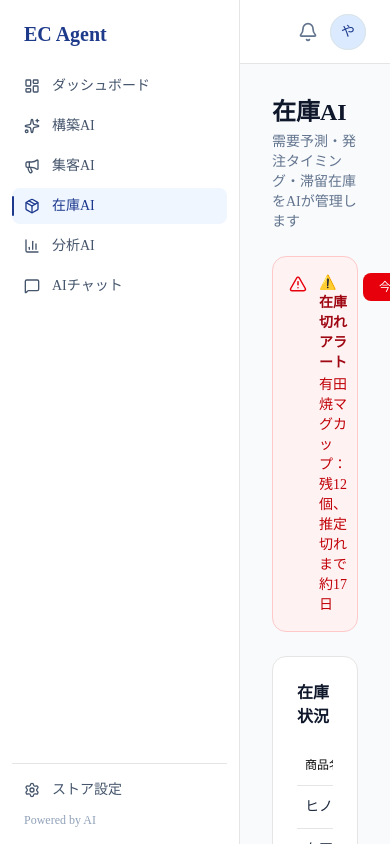
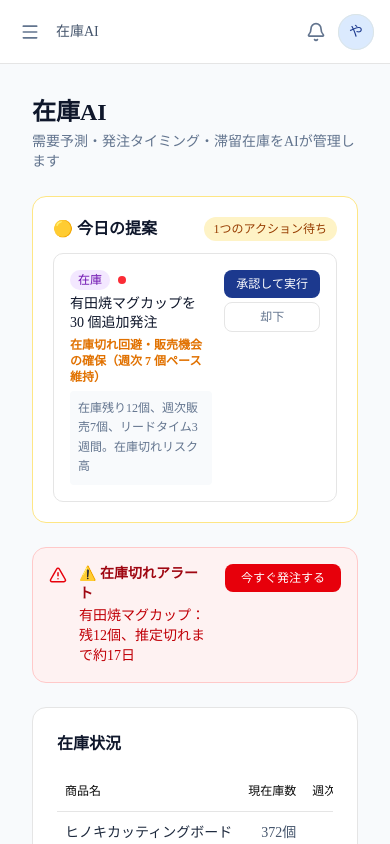
Before and after one commit to yasuidee/ec-agent-mock, a Next.js app: page /agents/inventory in a window 390 px wide. Built offline with nearby package versions, Linux system fonts and the light colour scheme.

Commit message:
feat: unify design system — mobile sidebar, page header label, brief cards on all agent pages
Co-Authored-By: Claude Sonnet 4.6 <noreply@anthropic.com>

```diff
--- a/src/app/(app)/agents/analytics/page.tsx
+++ b/src/app/(app)/agents/analytics/page.tsx
@@ -16,6 +16,7 @@ import {
 } from 'recharts';
 import { Tabs, TabsList, TabsTrigger } from '@/components/ui/tabs';
 import { kpiSummary } from '@/lib/mock-data';
+import { AgentBriefCard } from '@/components/AgentBriefCard';
 
 // ─── Static data ─────────────────────────────────────────────────────────────
 
@@ -69,6 +70,8 @@ export default function AnalyticsAgentPage() {
           アクセス分析・顧客行動・経営PLをAIが可視化します
         </p>
       </div>
+
+      <AgentBriefCard category="analytics" />
 
       {/* ── 2. Period tabs ────────────────────────────────── */}
       <Tabs value={period} onValueChange={(v) => setPeriod(v as Period)}>
--- a/src/app/(app)/agents/build/page.tsx
+++ b/src/app/(app)/agents/build/page.tsx
@@ -2,6 +2,7 @@
 
 import { useState } from 'react';
 import { CheckCircle2, Sparkles, Clock } from 'lucide-react';
+import { AgentBriefCard } from '@/components/AgentBriefCard';
 import { Input } from '@/components/ui/input';
 import {
   Table,
@@ -91,6 +92,8 @@ export default function BuildAgentPage() {
           商品ページ生成・SEO最適化・多言語対応をAIが代行します
         </p>
       </div>
+
+      <AgentBriefCard category="build" />
 
       {/* ── 2. Today's suggestions ────────────────────────────── */}
       <div className="bg-white border rounded-xl p-6">
--- a/src/app/(app)/agents/inventory/page.tsx
+++ b/src/app/(app)/agents/inventory/page.tsx
@@ -2,6 +2,7 @@
 
 import { useState } from 'react';
 import { AlertTriangle, Plus, Trash2, FileText } from 'lucide-react';
+import { AgentBriefCard } from '@/components/AgentBriefCard';
 import {
   LineChart,
   Line,
@@ -120,6 +121,8 @@ export default function InventoryAgentPage() {
           需要予測・発注タイミング・滞留在庫をAIが管理します
         </p>
       </div>
+
+      <AgentBriefCard category="inventory" />
 
       {/* ── 2. Urgent alert ───────────────────────────────── */}
       <div className="bg-red-50 border border-red-200 rounded-xl p-4">
--- a/src/app/(app)/agents/marketing/page.tsx
+++ b/src/app/(app)/agents/marketing/page.tsx
@@ -2,6 +2,7 @@
 
 import { useState } from 'react';
 import { TrendingUp, Users, Wallet, Copy, Check, Sparkles } from 'lucide-react';
+import { AgentBriefCard } from '@/components/AgentBriefCard';
 import {
   BarChart,
   Bar,
@@ -129,6 +130,8 @@ export default function MarketingAgentPage() {
           広告配信・SNS投稿・メルマガをAIが最適化します
         </p>
       </div>
+
+      <AgentBriefCard category="marketing" />
 
       {/* ── 2. KPI Cards ──────────────────────────────────── */}
       <div className="grid grid-cols-3 gap-4">
--- a/src/app/(app)/layout.tsx
+++ b/src/app/(app)/layout.tsx
@@ -1,5 +1,6 @@
 'use client';
 
+import { useState } from 'react';
 import Link from 'next/link';
 import { usePathname } from 'next/navigation';
 import {
@@ -11,6 +12,8 @@ import {
   MessageSquare,
   Settings,
   Bell,
+  Menu,
+  X,
 } from 'lucide-react';
 import { Avatar, AvatarFallback } from '@/components/ui/avatar';
 import { Separator } from '@/components/ui/separator';
@@ -25,68 +28,94 @@ const navItems = [
   { label: 'AIチャット',    icon: MessageSquare,    href: '/chat' },
 ];
 
+const allNavItems = [
+  ...navItems,
+  { label: 'ストア設定', icon: Settings, href: '/settings' },
+];
+
 export default function AppLayout({ children }: { children: React.ReactNode }) {
   const pathname = usePathname();
+  const [sidebarOpen, setSidebarOpen] = useState(false);
 
-  return (
-    <div className="flex h-screen">
-      {/* Sidebar */}
-      <aside
-        className="flex flex-col border-r bg-white"
-        style={{ width: 240, minWidth: 240 }}
-      >
-        {/* Logo */}
-        <div className="flex items-center px-6 py-5">
-          <span
-            className="text-xl"
-            style={{ color: '#1e3a8a', fontWeight: 600 }}
-          >
-            EC Agent
-          </span>
-        </div>
+  const currentLabel =
+    allNavItems.find(({ href }) => pathname === href || pathname.startsWith(href + '/'))
+      ?.label ?? '';
 
-        {/* Nav */}
-        <nav className="flex flex-col gap-1 px-3 flex-1">
-          {navItems.map(({ label, icon: Icon, href }) => {
+  const NavLink = ({
+    href,
+    icon: Icon,
+    label,
+  }: {
+    href: string;
+    icon: React.ElementType;
+    label: string;
+  }) => {
     const active = pathname === href || pathname.startsWith(href + '/');
     return (
       <Link
-                key={href}
         href={href}
-                className={`relative flex items-center gap-3 rounded-md px-3 py-2 text-sm transition-colors ${
+        onClick={() => setSidebarOpen(false)}
+        className={`group relative flex items-center gap-3 rounded-md px-3 py-2 text-sm transition-all duration-200 ${
           active
             ? 'bg-blue-50 text-blue-900 font-medium'
-                    : 'text-slate-600 hover:bg-slate-50'
+            : 'text-slate-600 hover:bg-slate-50 hover:translate-x-1'
         }`}
       >
         {active && (
           <span className="absolute left-0 top-1/2 -translate-y-1/2 w-0.5 h-5 bg-blue-900 rounded-full" />
         )}
-                <Icon className="w-4 h-4 shrink-0" />
+        <Icon
+          className={`w-4 h-4 shrink-0 transition-transform duration-200 ${
+            active ? '' : 'group-hover:scale-110'
+          }`}
+        />
         {label}
       </Link>
     );
-          })}
+  };
+
+  return (
+    <div className="flex h-screen overflow-hidden">
+      {/* Mobile overlay */}
+      {sidebarOpen && (
+        <div
+          className="fixed inset-0 z-20 bg-black/40 md:hidden"
+          onClick={() => setSidebarOpen(false)}
+        />
+      )}
+
+      {/* Sidebar */}
+      <aside
+        className={`fixed md:static inset-y-0 left-0 z-30 flex flex-col border-r bg-white transition-transform duration-300 ease-in-out md:translate-x-0 ${
+          sidebarOpen ? 'translate-x-0' : '-translate-x-full'
+        }`}
+        style={{ width: 240, minWidth: 240 }}
+      >
+        {/* Logo */}
+        <div className="flex items-center justify-between px-6 py-5 shrink-0">
+          <span className="text-xl font-semibold" style={{ color: '#1e3a8a' }}>
+            EC Agent
+          </span>
+          <button
+            className="md:hidden text-slate-400 hover:text-slate-600 transition-colors"
+            onClick={() => setSidebarOpen(false)}
+          >
+            <X size={18} />
+          </button>
+        </div>
+
+        {/* Nav */}
+        <nav className="flex flex-col gap-1 px-3 flex-1 overflow-y-auto">
+          {navItems.map((item) => (
+            <NavLink key={item.href} {...item} />
+          ))}
         </nav>
 
         <Separator className="mx-3 my-2" style={{ width: 'calc(100% - 24px)' }} />
 
         {/* Settings */}
         <div className="px-3 pb-1">
-          <Link
-            href="/settings"
-            className={`relative flex items-center gap-3 rounded-md px-3 py-2 text-sm transition-colors ${
-              pathname === '/settings'
-                ? 'bg-blue-50 text-blue-900 font-medium'
-                : 'text-slate-600 hover:bg-slate-50'
-            }`}
-          >
-            {pathname === '/settings' && (
-              <span className="absolute left-0 top-1/2 -translate-y-1/2 w-0.5 h-5 bg-blue-900 rounded-full" />
-            )}
-            <Settings className="w-4 h-4 shrink-0" />
-            ストア設定
-          </Link>
+          <NavLink href="/settings" icon={Settings} label="ストア設定" />
         </div>
 
         {/* Powered by AI */}
@@ -94,28 +123,42 @@ export default function AppLayout({ children }: { children: React.ReactNode }) {
       </aside>
 
       {/* Main */}
-      <div className="flex flex-col flex-1 overflow-hidden">
+      <div className="flex flex-col flex-1 overflow-hidden min-w-0">
         {/* Header */}
         <header
-          className="flex items-center justify-end border-b bg-white px-6 gap-3 shrink-0"
+          className="flex items-center justify-between border-b bg-white px-4 md:px-6 gap-3 shrink-0"
           style={{ height: 64 }}
         >
-          <button className="text-slate-500 hover:text-slate-700">
+          <div className="flex items-center gap-3">
+            <button
+              className="md:hidden text-slate-500 hover:text-slate-700 p-1 transition-colors"
+              onClick={() => setSidebarOpen(true)}
+            >
+              <Menu size={20} />
+            </button>
+            {currentLabel && (
+              <span className="text-sm font-medium text-slate-600">{currentLabel}</span>
+            )}
+          </div>
+
+          <div className="flex items-center gap-3">
+            <button className="text-slate-500 hover:text-slate-700 transition-colors">
               <Bell size={20} />
             </button>
-
             <Avatar className="h-9 w-9 bg-blue-100">
               <AvatarFallback className="text-sm font-medium text-blue-900 bg-blue-100">
                 や
               </AvatarFallback>
             </Avatar>
+          </div>
         </header>
 
         {/* Body */}
-        <main className="flex-1 overflow-auto bg-slate-50 p-8 min-h-screen">
+        <main className="flex-1 overflow-auto bg-slate-50 p-8 min-h-0">
           {children}
         </main>
       </div>
+
       <Toaster />
     </div>
   );
--- /dev/null
+++ b/src/components/AgentBriefCard.tsx
@@ -0,0 +1,119 @@
+'use client';
+
+import { useState } from 'react';
+import { CheckCircle2 } from 'lucide-react';
+import { useToast } from '@/hooks/use-toast';
+import { briefActions, type BriefAction } from '@/lib/mock-data';
+
+const categoryMeta: Record<BriefAction['category'], { label: string; className: string }> = {
+  marketing: { label: 'マーケ',  className: 'bg-blue-100 text-blue-800' },
+  inventory:  { label: '在庫',   className: 'bg-purple-100 text-purple-800' },
+  build:      { label: 'ビルド', className: 'bg-green-100 text-green-800' },
+  analytics:  { label: '分析',   className: 'bg-orange-100 text-orange-800' },
+};
+
+const urgencyDot: Record<BriefAction['urgency'], string> = {
+  high:   'bg-red-500',
+  medium: 'bg-yellow-400',
+  low:    'bg-slate-400',
+};
+
+export function AgentBriefCard({ category }: { category: BriefAction['category'] }) {
+  const { toast } = useToast();
+  const items = briefActions.filter((a) => a.category === category);
+
+  const [states, setStates] = useState<Record<string, 'pending' | 'approved' | 'rejected'>>(() =>
+    Object.fromEntries(
+      items.map((a) => [a.id, a.status as 'pending' | 'approved' | 'rejected'])
+    )
+  );
+
+  if (items.length === 0) return null;
+
+  const pendingCount = Object.values(states).filter((v) => v === 'pending').length;
+
+  const approve = (id: string, title: string) => {
+    setStates((s) => ({ ...s, [id]: 'approved' }));
+    toast({ title: 'アクションを実行しました', description: title });
+  };
+  const reject = (id: string) => setStates((s) => ({ ...s, [id]: 'rejected' }));
+
+  return (
+    <div className="bg-white border border-amber-200 rounded-xl p-5">
+      <div className="flex items-center justify-between mb-3">
+        <h2 className="font-semibold text-slate-900">🟡 今日の提案</h2>
+        {pendingCount > 0 ? (
+          <span className="text-xs font-medium bg-amber-100 text-amber-800 px-2.5 py-1 rounded-full">
+            {pendingCount}つのアクション待ち
+          </span>
+        ) : (
+          <span className="text-xs font-medium bg-teal-100 text-teal-700 px-2.5 py-1 rounded-full">
+            ✓ すべて完了
+          </span>
+        )}
+      </div>
+
+      <div className="flex flex-col gap-3">
+        {items.map((action) => {
+          const state = states[action.id];
+          const meta = categoryMeta[action.category];
+          return (
+            <div
+              key={action.id}
+              className={`border rounded-lg p-4 transition-all ${
+                state === 'approved'
+                  ? 'bg-teal-50 border-teal-200'
+                  : state === 'rejected'
+                  ? 'opacity-50 bg-white'
+                  : 'bg-white'
+              }`}
+            >
+              <div className="flex items-start justify-between gap-3">
+                <div className="flex-1 min-w-0">
+                  <div className="flex items-center gap-2 mb-1">
+                    <span className={`text-xs font-medium px-2 py-0.5 rounded-full ${meta.className}`}>
+                      {meta.label}
+                    </span>
+                    {state === 'pending' && (
+                      <span className={`w-2 h-2 rounded-full ${urgencyDot[action.urgency]}`} />
+                    )}
+                    {state === 'approved' && (
+                      <span className="text-xs font-medium text-teal-700 bg-teal-100 px-2 py-0.5 rounded-full flex items-center gap-1">
+                        <CheckCircle2 size={10} /> 実行中
+                      </span>
+                    )}
+                    {state === 'rejected' && (
+                      <span className="text-xs text-slate-400">却下済み</span>
+                    )}
+                  </div>
+                  <p className="text-sm font-medium text-slate-900 leading-snug">{action.title}</p>
+                  <p className="text-xs font-semibold text-amber-600 mt-1">{action.expectedImpact}</p>
+                  <p className="text-xs text-slate-500 bg-slate-50 rounded p-2 mt-1.5 leading-relaxed">
+                    {action.reasoning}
+                  </p>
+                </div>
+
+                {state === 'pending' && (
+                  <div className="flex flex-col gap-1 shrink-0">
+                    <button
+                      onClick={() => approve(action.id, action.title)}
+                      className="bg-blue-900 text-white text-xs px-3 py-1.5 rounded-md hover:bg-blue-800 transition-colors whitespace-nowrap"
+                    >
+                      承認して実行
+                    </button>
+                    <button
+                      onClick={() => reject(action.id)}
+                      className="border text-slate-500 text-xs px-3 py-1.5 rounded-md hover:bg-slate-50 transition-colors"
+                    >
+                      却下
+                    </button>
+                  </div>
+                )}
+              </div>
+            </div>
+          );
+        })}
+      </div>
+    </div>
+  );
+}
```
Lines whose indentation alone changed are shown as unchanged.
